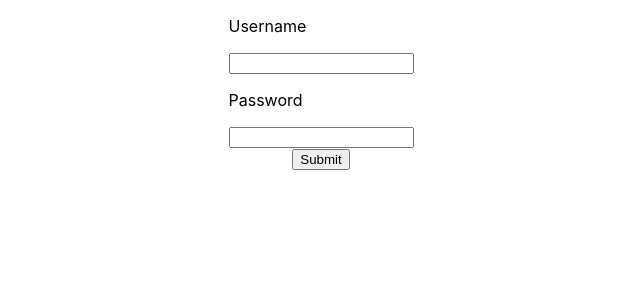
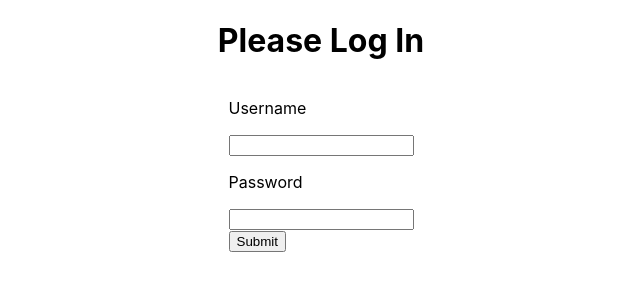
Before and after one commit to Franc15/banking_frontend, a React (Create React App) app: page / in a window 1280 px wide. Shown: the top 300 px of the page, without its empty margins (319-959 px from the left). Built offline with nearby package versions, Linux system fonts and the light colour scheme.

Commit message:
complete send login details feature

```diff
--- a/src/components/Login/Login.js
+++ b/src/components/Login/Login.js
@@ -1,22 +1,57 @@
-import React from "react";
+import React, {useState} from "react";
 import './Login.css';
+import PropTypes from 'prop-types';
 
-function Login() {
+const API_URL = 'http://localhost:5000/login';
+
+
+async function loginUser(credentials) {
+    return fetch(API_URL, {
+        method: 'POST',
+        headers: {
+            'Content-Type': 'application/json'
+        },
+        body: JSON.stringify(credentials)
+    })
+    .then(data => data.json())
+}
+
+function Login({ setToken}) {
+    const [username, setUserName] = useState();
+    const [password, setPassword] = useState();
+
+    const handleSubmit = async e => {
+        e.preventDefault();
+        const token = await loginUser({
+            username,
+            password
+        });
+        setToken(token);
+    }
+
+
     return (
-        <form className="login-wrapper">
+        <div className="login-wrapper">
+      <h1>Please Log In</h1>
+      <form onSubmit={handleSubmit}>
       <label>
         <p>Username</p>
-        <input type="text" />
+        <input type="text" onChange={e => setUserName(e.target.value)} />
       </label>
       <label>
         <p>Password</p>
-        <input type="password" />
+        <input type="password" onChange={e => setPassword(e.target.value)} />
       </label>
       <div>
         <button type="submit">Submit</button>
       </div>
     </form>
+    </div>
     );
 }
 
 export default Login;
+
+Login.propTypes = {
+    setToken: PropTypes.func.isRequired
+}
```
